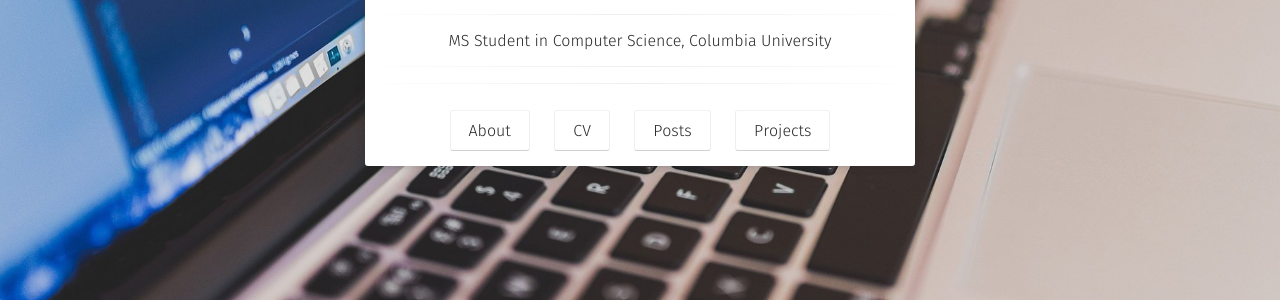
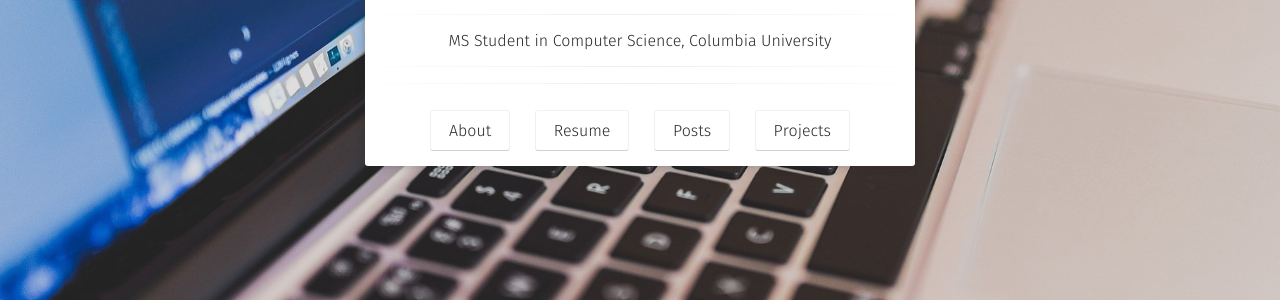
Before and after one commit to AugustineCha/augustinecha.github.io, a Jekyll site: the page built from index.html, in a window 1280 px wide. Shown: the part 473-773 px from the top of the page. Built offline with Jekyll 4.4.1, drawn with Linux system fonts in a browser that asks for light colours; some web fonts are replaced.

Commit message:
Update Resume

```diff
--- a/_layouts/home.html
+++ b/_layouts/home.html
@@ -35,8 +35,8 @@ layout: compress
                          <a class="btn zoombtn" href="{{ site.url }}/about">
                          About
                          </a>
-                         <a class="btn zoombtn" href="https://drive.google.com/uc?id=1OPY2aKnkukxJm0hO0GZIjaAnrTrOGJvg">
-                         CV
+                         <a class="btn zoombtn" href="https://drive.google.com/uc?id=1xY2r6_Bdj4Oze97gL2t_uL8B35V7zV9e">
+                         Resume
                          </a>
                          <a class="btn zoombtn" href="{{ site.url }}/posts">
                          Posts
```
